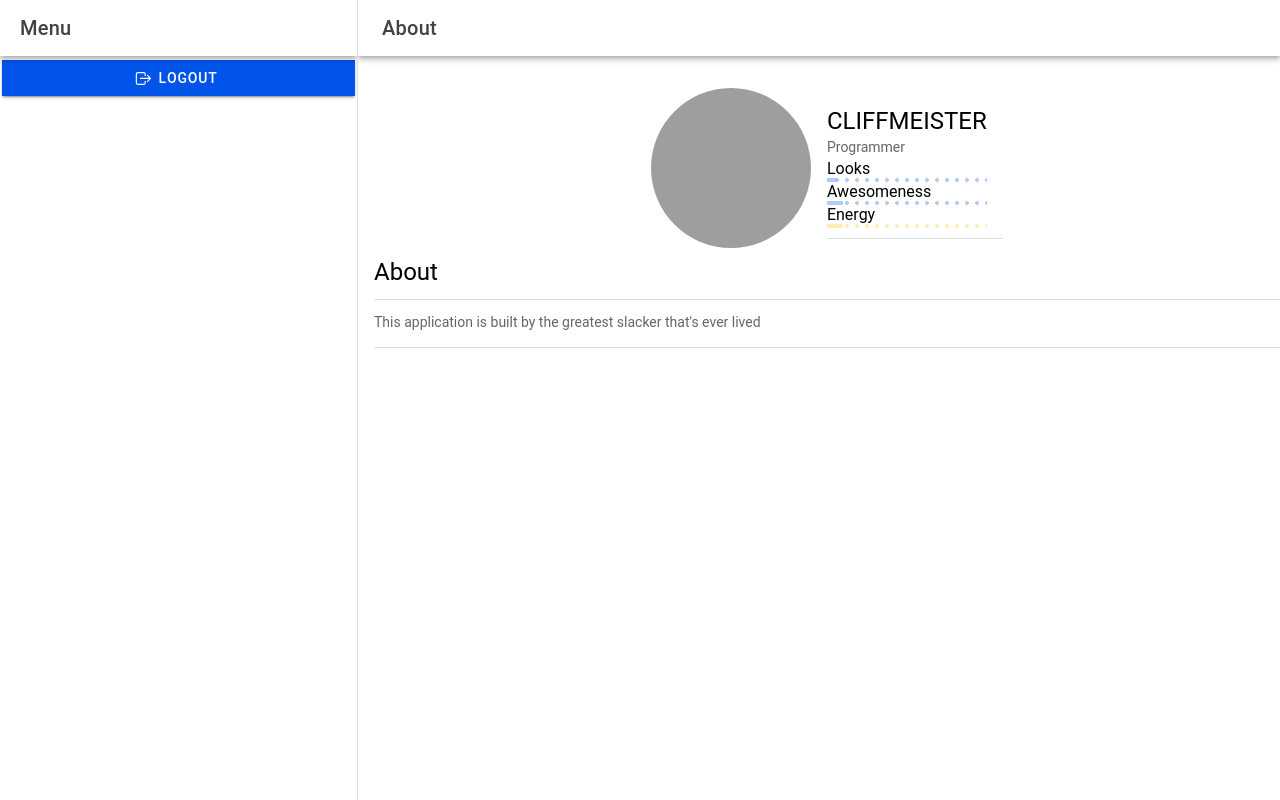
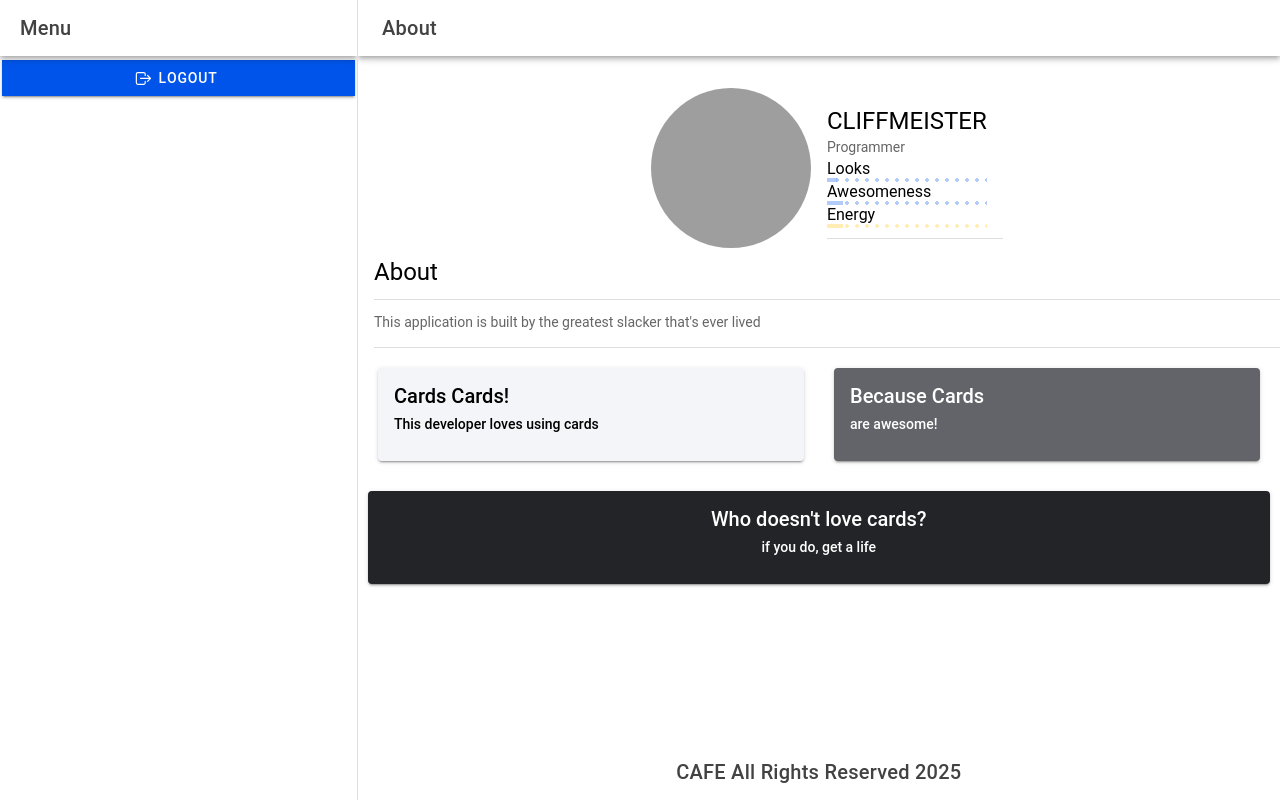
Before and after one commit to cliffamadeus/dev-2425, a React (Vite) app: page /it35-app/app/about in a window 1280 px wide. Built offline with nearby package versions, Linux system fonts and the light colour scheme; grey boxes are pictures that could not be loaded.

Commit message:
Added grid and card on the application for deployment

```diff
--- a/src/pages/About/About.tsx
+++ b/src/pages/About/About.tsx
@@ -2,19 +2,25 @@ import {
   IonAvatar,
   IonButton,
   IonButtons,
-    IonCol,
     IonContent,
-    IonGrid,
     IonHeader,
     IonItem,
     IonLabel,
     IonMenuButton,
     IonPage,
     IonProgressBar,
-    IonRow,
     IonTitle,
     IonToast,
-    IonToolbar
+    IonToolbar,
+    IonFooter,
+    IonCardTitle,
+    IonCardHeader,
+    IonCardContent,
+    IonCardSubtitle,
+    IonCard,
+    IonGrid,
+    IonRow,
+    IonCol
 } from '@ionic/react';
 import './About.css';
 import { useEffect, useState  } from 'react';
@@ -99,9 +105,51 @@ const About: React.FC = () => {
               <IonLabel>
                 <p>This application is built by the greatest slacker that's ever lived</p>
               </IonLabel>
+
           </IonItem>
+          <IonGrid>
+            <IonRow>
+              <IonCol>
+              <IonCard color="light">
+                <IonCardHeader>
+                  <IonCardTitle>Cards Cards!</IonCardTitle>
+                  <IonCardSubtitle>This developer loves using cards</IonCardSubtitle>
+                </IonCardHeader>
+
+                <IonCardContent></IonCardContent>
+              </IonCard>
+              </IonCol>
+
+              <IonCol>
+              <IonCard color="medium">
+                 <IonCardHeader>
+                   <IonCardTitle>Because Cards</IonCardTitle>
+                   <IonCardSubtitle>are awesome!</IonCardSubtitle>
+                 </IonCardHeader>
+
+                 <IonCardContent></IonCardContent>
+               </IonCard>
+
+              </IonCol>
+            </IonRow>
+          </IonGrid>
+          <IonCard color="dark" className="ion-text-center">
+             <IonCardHeader>
+               <IonCardTitle>Who doesn't love cards?</IonCardTitle>
+               <IonCardSubtitle>if you do, get a life</IonCardSubtitle>
+             </IonCardHeader>
+
+             <IonCardContent></IonCardContent>
+           </IonCard>
+
+
+
+
 
           </IonContent>
+          <IonToolbar>
+            <IonTitle className="ion-text-center">CAFE All Rights Reserved 2025</IonTitle>
+          </IonToolbar>
         </IonPage>
   );
 };
```
